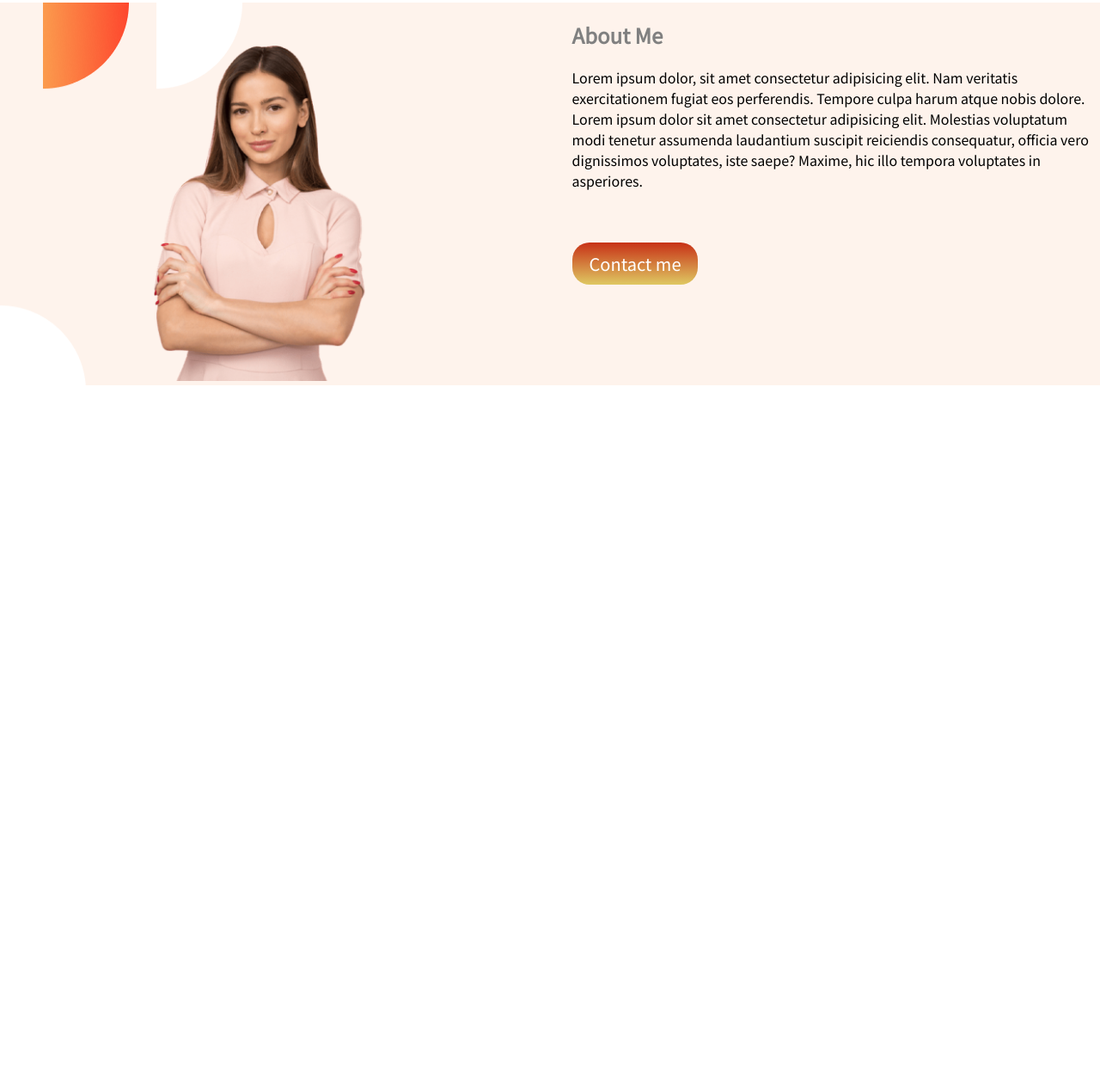
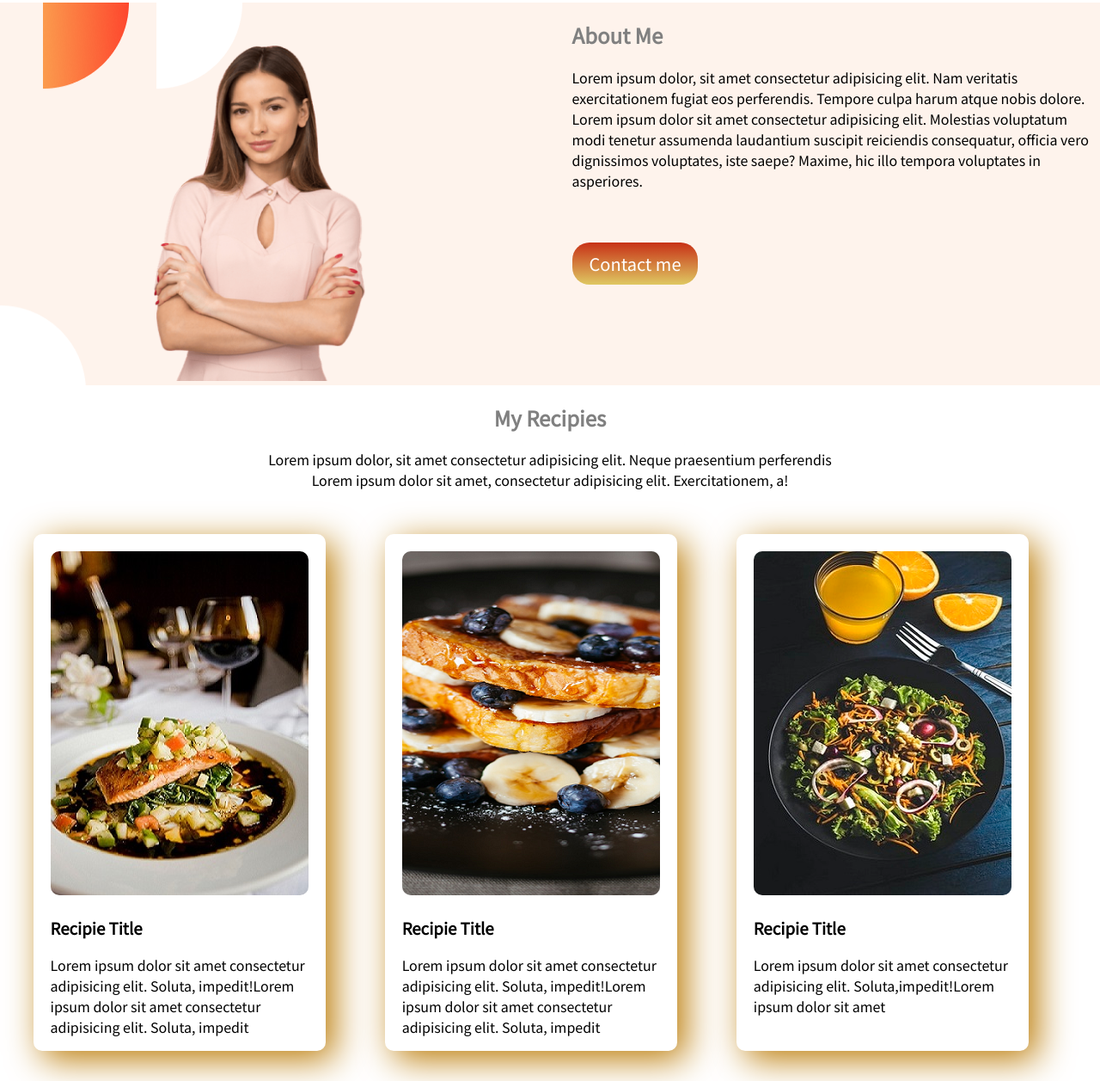
Before and after one commit to NadiaDipa/food-hub, a plain HTML site: page index.html in a window 1280 px wide. Shown: the part 660-1917 px from the top of the page at 86% size. Before the commit the page ends 1108 px from the top, so only its background shows below. Drawn offline with Linux system fonts and the light colour scheme.

Commit message:
recipies added

```diff
--- a/index.html
+++ b/index.html
@@ -44,10 +44,32 @@
             <a class="btn-link" target="_blank" href="https://www.linkedin.com/in/nadia-islam-dipa/">Contact me</a>
         </div>
     </section>
-    <section >
-
+    <!-- recipies-section -->
+    <section class="recipies-section">
+        <div class="my-recipe">
+            <h2 class="grey-color">My Recipies</h2>
+            <p>Lorem ipsum dolor, sit amet consectetur adipisicing elit. Neque praesentium perferendis
+            <br>
+            Lorem ipsum dolor sit amet, consectetur adipisicing elit. Exercitationem, a!</p>
+        </div>
+        <div class="row">
+            <div id="food-item1" class="column-item">
+                <img src="images/item-1.jpg" alt="">
+                <h3>Recipie Title</h3>
+                <p>Lorem ipsum dolor sit amet consectetur adipisicing elit. Soluta, impedit!Lorem ipsum dolor sit amet
+                consectetur adipisicing elit. Soluta, impedit</p>
+            </div>
+            <div id="food-item2"  class="column-item">
+                <img src="images/item-2.png" alt="">
+                <h3>Recipie Title</h3>
+                <p>Lorem ipsum dolor sit amet consectetur adipisicing elit. Soluta, impedit!Lorem ipsum dolor sit amet consectetur adipisicing elit. Soluta, impedit</p>
+            </div>
+            <div id="food-item3" class="column-item">
+                <img src="images/item-3.jpg" alt="">
+                <h3>Recipie Title</h3>
+                <p>Lorem ipsum dolor sit amet consectetur adipisicing elit. Soluta,impedit!Lorem ipsum dolor sit amet</p>
+            </div>
+        </div>
     </section>
-
 </body>
-
 </html>
--- a/style.css
+++ b/style.css
@@ -50,6 +50,7 @@ h5 {
 .middle-section {
     display: flex;
     background-image: url(images/7.png);
+    background-repeat: no-repeat;
 }
 
 .middle-section img {
@@ -57,6 +58,49 @@ h5 {
     padding-left: 25%;
     padding-top: 50px;
 }
-#about{
+
+#about {
     margin-bottom: 70px;
 }
+
+/* recipe-section */
+.my-recipe {
+    text-align: center;
+}
+.column-item{
+    box-shadow: 10px 10px 40px rgb(187, 123, 6);
+    width: 33.33%;
+    margin-left: 3%;
+    margin: 3%;
+    padding-left: 20px;
+    border-radius: 10px;
+}
+.row{
+    display: flex;
+    width: 90%;
+    margin-left: 4px;
+}
+#food-item1{
+    padding-top: 20px;
+    padding-right: 20px;
+}
+#food-item1 img{
+    border-radius: 10px;
+}
+#food-item2 {
+    padding-top: 20px;
+    padding-right: 20px;
+}
+#food-item2 img {
+    border-radius: 10px;
+}
+#food-item3 {
+    padding-top: 20px;
+    padding-right: 20px;
+}
+#food-item3 img {
+    border-radius: 10px;
+}
+.recipies-section{
+    width: auto;
+}
```
Also changed, not shown: images/item-1.jpg (added), images/item-2.png (added), images/item-3.jpg (added).
